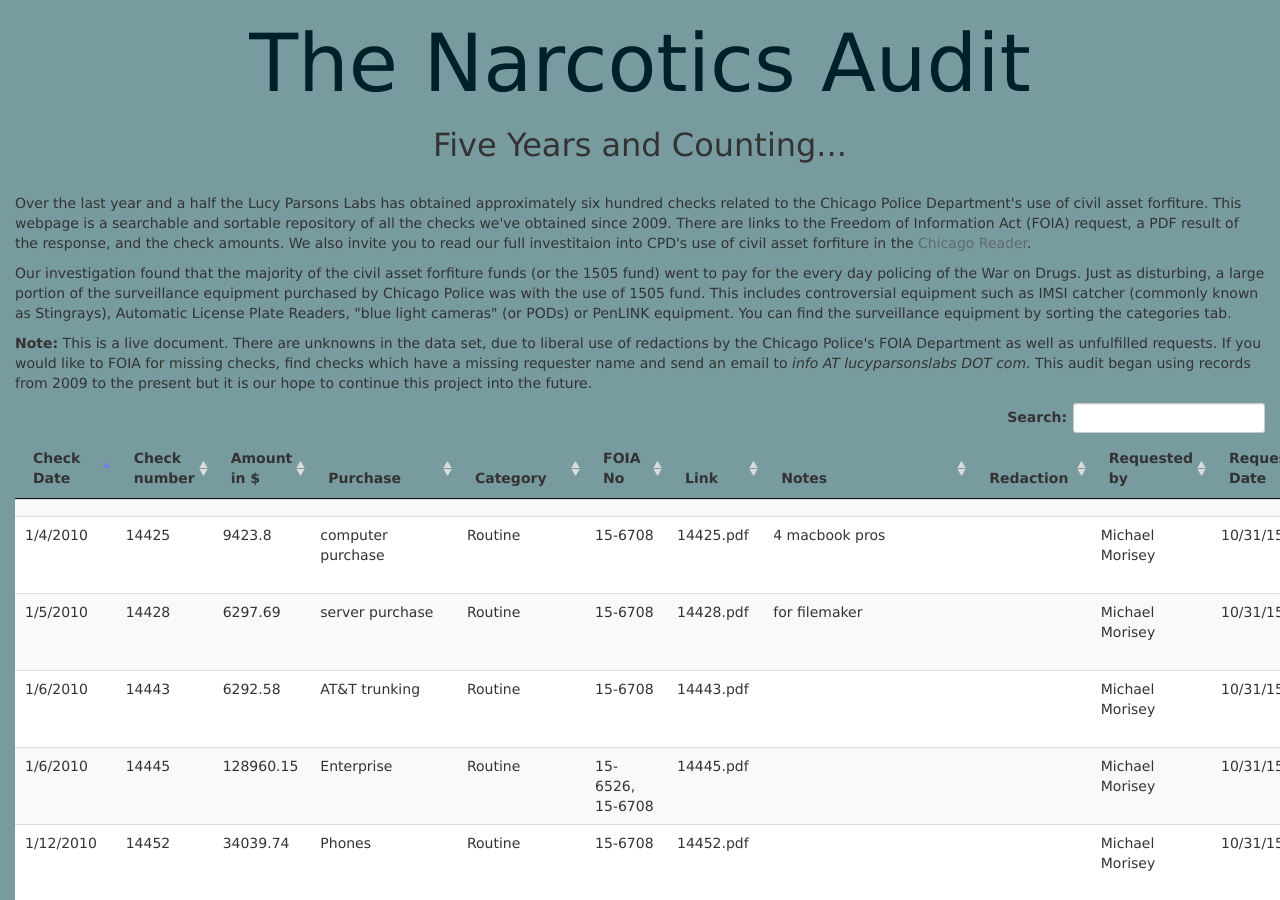
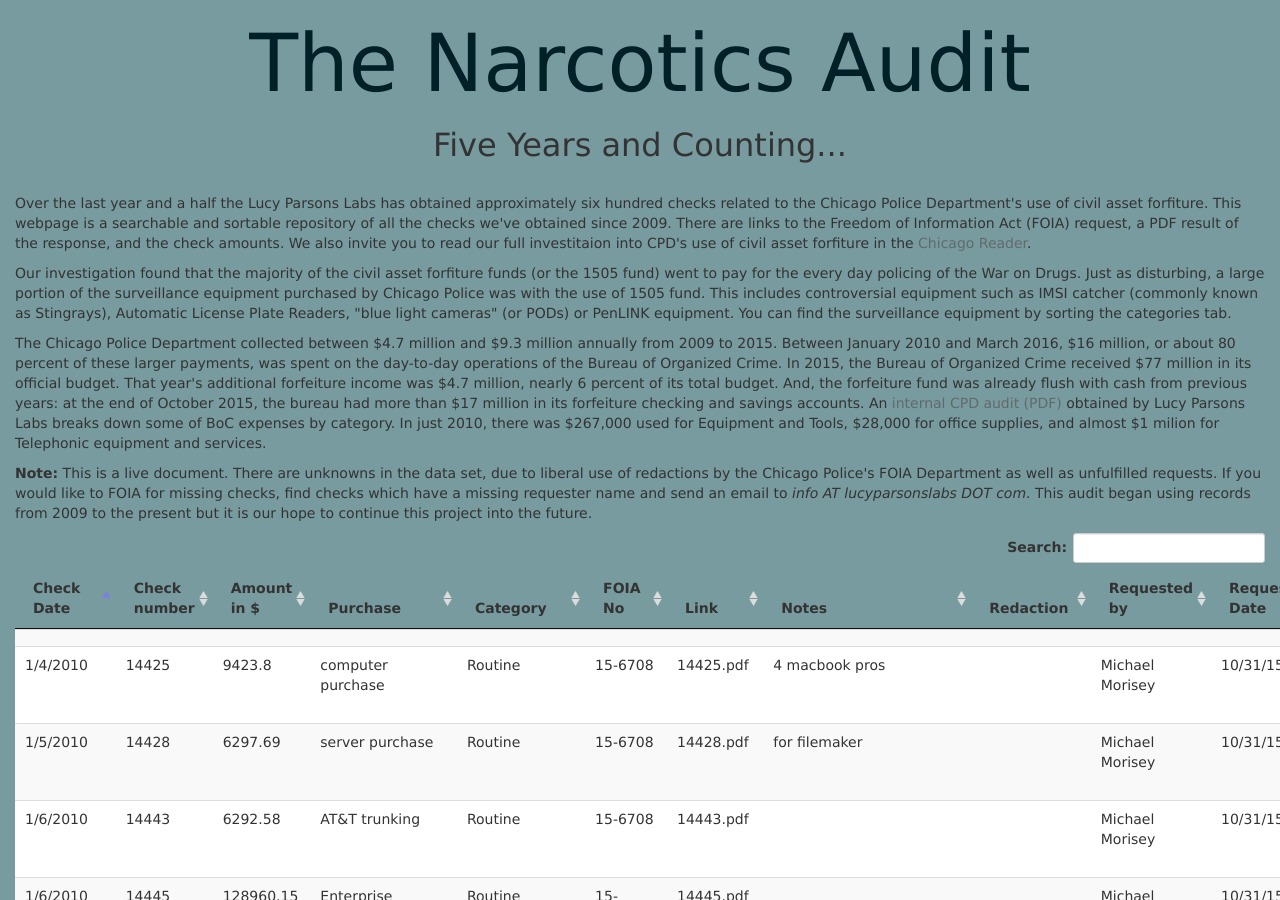
Before and after one commit to saltthefries/lucyparsonslabs.com, a Jekyll site: the page fullaudit/index.html, which Jekyll copies as it is, in a window 1280 px wide and 900 px high. Built offline with Jekyll 4.4.1, drawn with Linux system fonts in a browser that asks for light colours; nearby versions of some CDN libraries; library files that are not in the unit come from our copies.

Commit message:
local edits to turn single pdf into clickable link

```diff
--- a/fullaudit/index.html
+++ b/fullaudit/index.html
@@ -26,9 +26,14 @@
       <h1>The Narcotics Audit</h1>
 	<h2>Five Years and Counting...</h2>
 <br>
-	<p>Over the last year and a half the Lucy Parsons Labs has obtained approximately six hundred checks related to the Chicago Police Department's use of civil asset forfiture. This webpage is a searchable and sortable repository of all the checks we've obtained since 2009. There are links to the Freedom of Information Act (FOIA) request, a PDF result of the response, and the check amounts. We also invite you to read our full investitaion into CPD's use of civil asset forfiture in the <a href="link to article">Chicago Reader</a>. </p>
+<p>Over the last year and a half the Lucy Parsons Labs has obtained approximately six hundred checks related to the Chicago Police Department's use of civil asset forfiture. This webpage is a searchable and sortable repository of all the checks we've obtained since 2009. There are links to the Freedom of Information Act (FOIA) request, a PDF result of the response, and the check amounts. We also invite you to read our full investitaion into CPD's use of civil asset forfiture in the <a href="link to article">Chicago Reader</a>.</p>
 <p>Our investigation found that the majority of the civil asset forfiture funds (or the 1505 fund) went to pay for the every day policing of the War on Drugs. Just as disturbing, a large portion of the surveillance equipment purchased by Chicago Police was with the use of 1505 fund. This includes controversial equipment such as IMSI catcher (commonly known as Stingrays), Automatic License Plate Readers, "blue light cameras" (or PODs) or PenLINK equipment. You can find the surveillance equipment by sorting the categories tab. </p>
-<p><b>Note:</b> This is a live document. There are unknowns in the data set, due to liberal use of redactions by the Chicago Police's FOIA Department as well as unfulfilled requests. If you would like to FOIA for missing checks, find checks which have a missing requester name and send an email to <i>info AT lucyparsonslabs DOT com</i>. This audit began using records from 2009 to the present but it is our hope to continue this project into the future.</p>
+<p>
+The Chicago Police Department collected between $4.7 million and $9.3 million annually from 2009 to 2015. Between January 2010 and March 2016, $16 million, or about 80 percent of these larger payments, was spent on the day-to-day operations of the Bureau of Organized Crime. In 2015, the Bureau of Organized Crime received $77 million in its official budget. That year's additional forfeiture income was $4.7 million, nearly 6 percent of its total budget. And, the forfeiture fund was already flush with cash from previous years: at the end of October 2015, the bureau had more than $17 million in its forfeiture checking and savings accounts. An <a href="https://github.com/lucyparsons/1505analysis/blob/master/MARTINEZv.CPD-RESPONSIVE%20RECORDS1505AUDIT.pdf">internal CPD audit (PDF)</a> obtained by Lucy Parsons Labs breaks down some of BoC expenses by category. In just 2010, there was $267,000 used for Equipment and Tools, $28,000 for office supplies, and almost $1 milion for Telephonic equipment and services.
+</p>
+<p>
+<b>Note:</b> This is a live document. There are unknowns in the data set, due to liberal use of redactions by the Chicago Police's FOIA Department as well as unfulfilled requests. If you would like to FOIA for missing checks, find checks which have a missing requester name and send an email to <i>info AT lucyparsonslabs DOT com</i>. This audit began using records from 2009 to the present but it is our hope to continue this project into the future.
+</p>
 
       <div id='table-container'></div>
 
--- a/fullaudit/js/csv_to_html_table.js
+++ b/fullaudit/js/csv_to_html_table.js
@@ -42,18 +42,13 @@ function init_table(options) {
 }
 
 function Linkify(inputText) {
-    console.log("called!")
     //URLs starting with http://, https://, or ftp://
     var replacePattern1 = /(\b(https?|ftp):\/\/[-A-Z0-9+&@#\/%?=~_|!:,.;]*[-A-Z0-9+&@#\/%=~_|])/gim;
     var replacedText = inputText.replace(replacePattern1, '<a href="$1" target="_blank">$1</a>');
 
-    //URLs starting with www. (without // before it, or it'd re-link the ones done above)
-    var replacePattern2 = /(^|[^\/])(www\.[\S]+(\b|$))/gim;
-    var replacedText = replacedText.replace(replacePattern2, '$1<a href="http://$2" target="_blank">$2</a>');
-
-    //Change email addresses to mailto:: links
-    var replacePattern3 = /(\w+@[a-zA-Z_]+?\.[a-zA-Z]{2,6})/gim;
-    var replacedText = replacedText.replace(replacePattern3, '<a href="mailto:$1">$1</a>');
+    //return pdf file to http tag, example 14425.pdf
+    //var replacePattern3 = /([0-9]{0,5})/gim;
+    //var replacedText = replacedText.replace(replacePattern3, '<a href="https://github.com/lucyparsons/1505analysis/blob/master/singlepdfs/'+replacePattern3 +'.pdf></a>');
 
     return replacedText
 }
```
